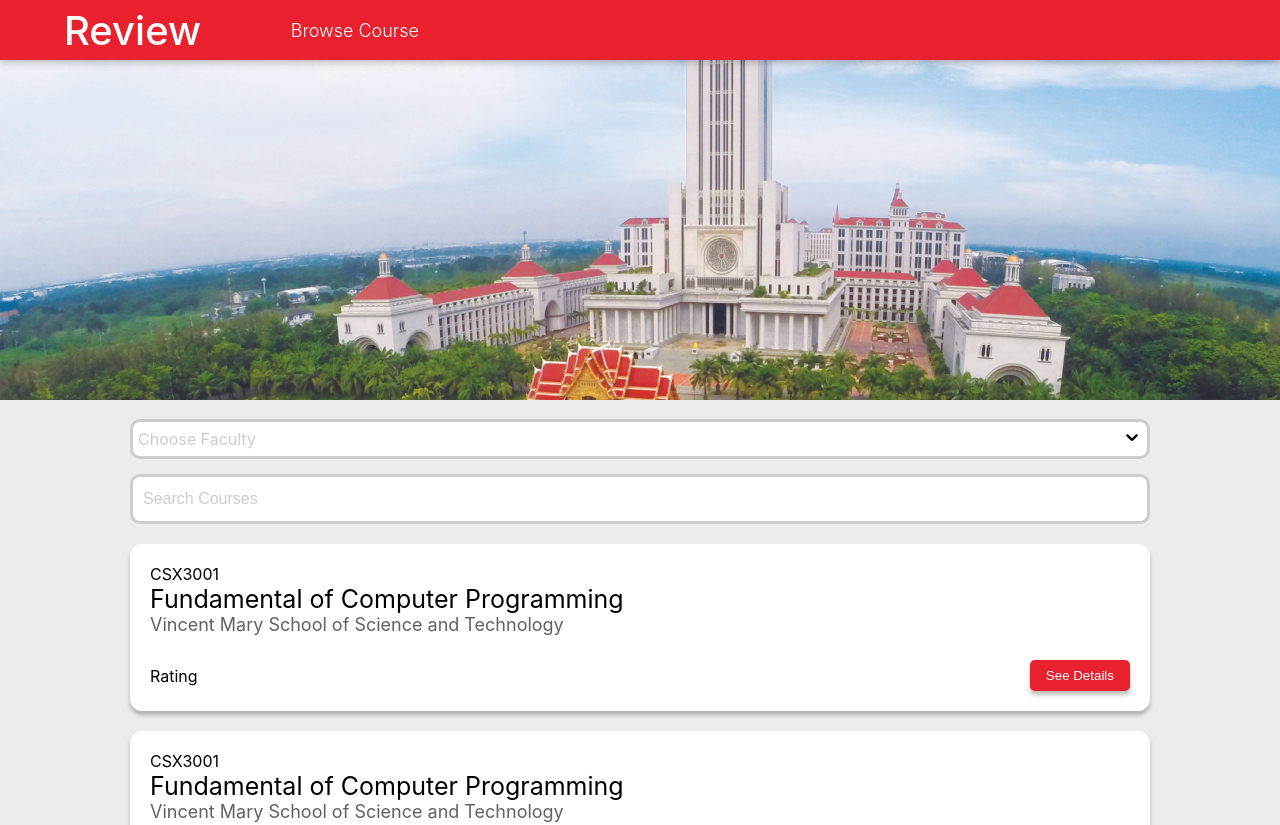
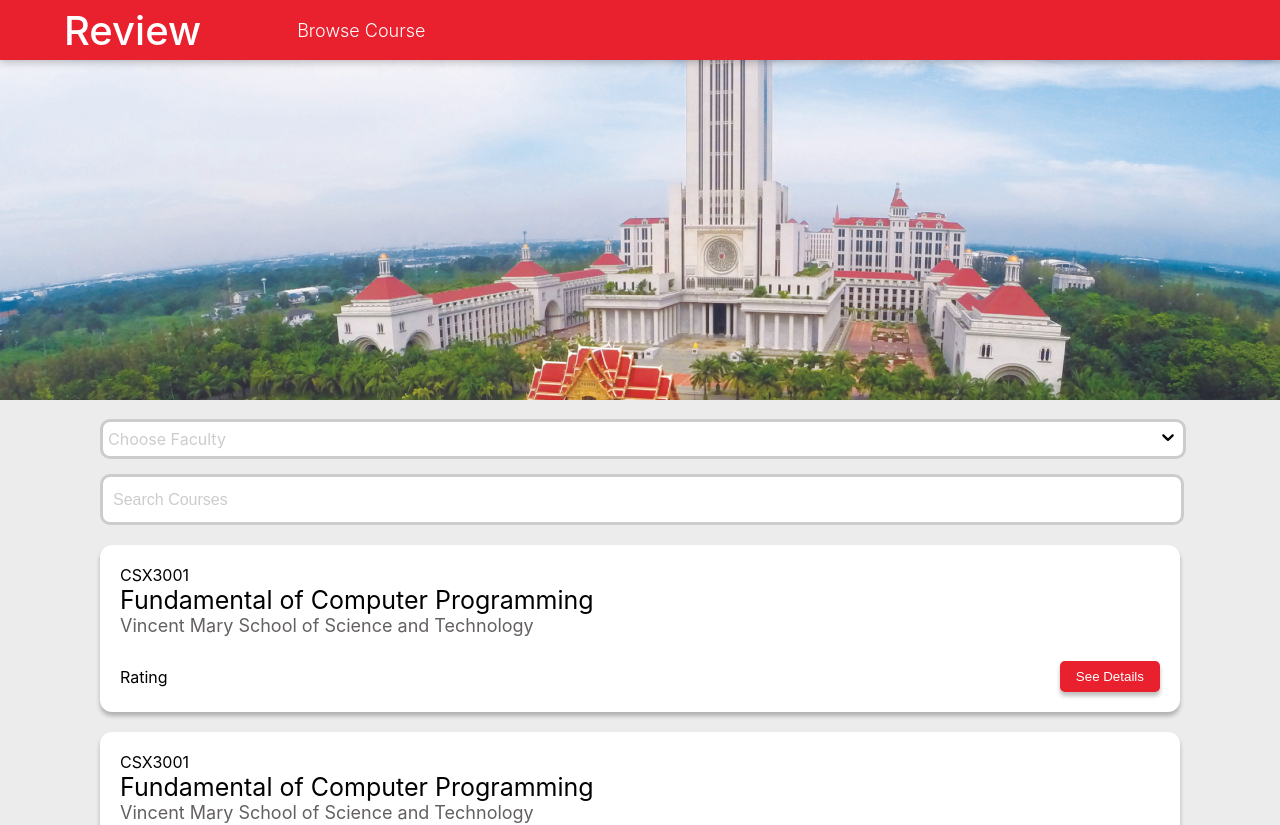
Before and after one commit to Vibolrottanaseng/student-review, a React (Create React App) app: page / in a window 1280 px wide. Shown: the top 825 px of the page. Built offline with nearby package versions, Linux system fonts and the light colour scheme.

Commit message:
Made changes to search bar

```diff
--- a/src/App.css
+++ b/src/App.css
@@ -5,6 +5,7 @@
 .image-container {
   max-width: 100%;
   margin: auto;
+
 }
 
 .image {
--- a/src/BrowseCourse.js
+++ b/src/BrowseCourse.js
@@ -3,7 +3,6 @@ import Header from "./Components/layouts/Header/Header.js";
 import Dropdown from "./Components/UI/dropdown";
 import Searchbar from "./Components/UI/searchBar";
 import abac from "./assets/abac.png";
-import classes from "./App.css";
 import Card from "./Components/layouts/Card/card.js";
 
 
@@ -23,8 +22,8 @@ function BrowseCourse() {
   return (
     <Fragment>
       <Header />
-      <div className={classes["image-container"]}>
-        <img className={classes.image} src={abac} alt="abac" />
+      <div className="image=container">
+        <img className="image" src={abac} alt="abac" />
       </div>
       <main>
         <Dropdown placeHolder="Choose Faculty" options={options} />
--- a/src/Components/UI/searchBar.css
+++ b/src/Components/UI/searchBar.css
@@ -1,39 +1,35 @@
-.container {
+.container-search{
   margin: auto;
   padding: 0 30px;
   max-width: 1080px;
   justify-content: center;
-
 }
 .search  {
-  width: 100%;
   margin: auto;
   justify-content: center;
   position: relative;
   border-radius: 10px;
-
 }
 .searchInputs {
   margin: auto;
-  padding: 5px;
+  padding: 10px;
   display: flex;
   align-items: center;
-  justify-content: space-between;
+  justify-content: center;
   user-select: none;
   }
 
   .search input {
-    width: 100%;
+    width: 98%;
     margin: auto;
     margin-top: 15px;
     background-color: white;
     border: 3px solid #ccc;
-
     border-radius: 10px;
-    justify-content: space-between;
+    justify-content: center;
     font-size: 16px;
     padding: 10px;
-    height: 50px;
+    height: 25px;
   }
 
   .search input::placeholder{
--- a/src/Components/UI/searchBar.js
+++ b/src/Components/UI/searchBar.js
@@ -1,11 +1,11 @@
-import React, {Fragment} from "react";
+import React, { Fragment } from "react";
 import "./searchBar.css";
 
 
 function Searchbar({ placeHolder, data }) {
   return (
     <Fragment>
-      <div className="container">
+      <div className="container-search">
         <div className="search">
           <div className="searchInput">
             <input type="text" placeholder="Search Courses" />
```
Lines whose indentation alone changed are shown as unchanged.
